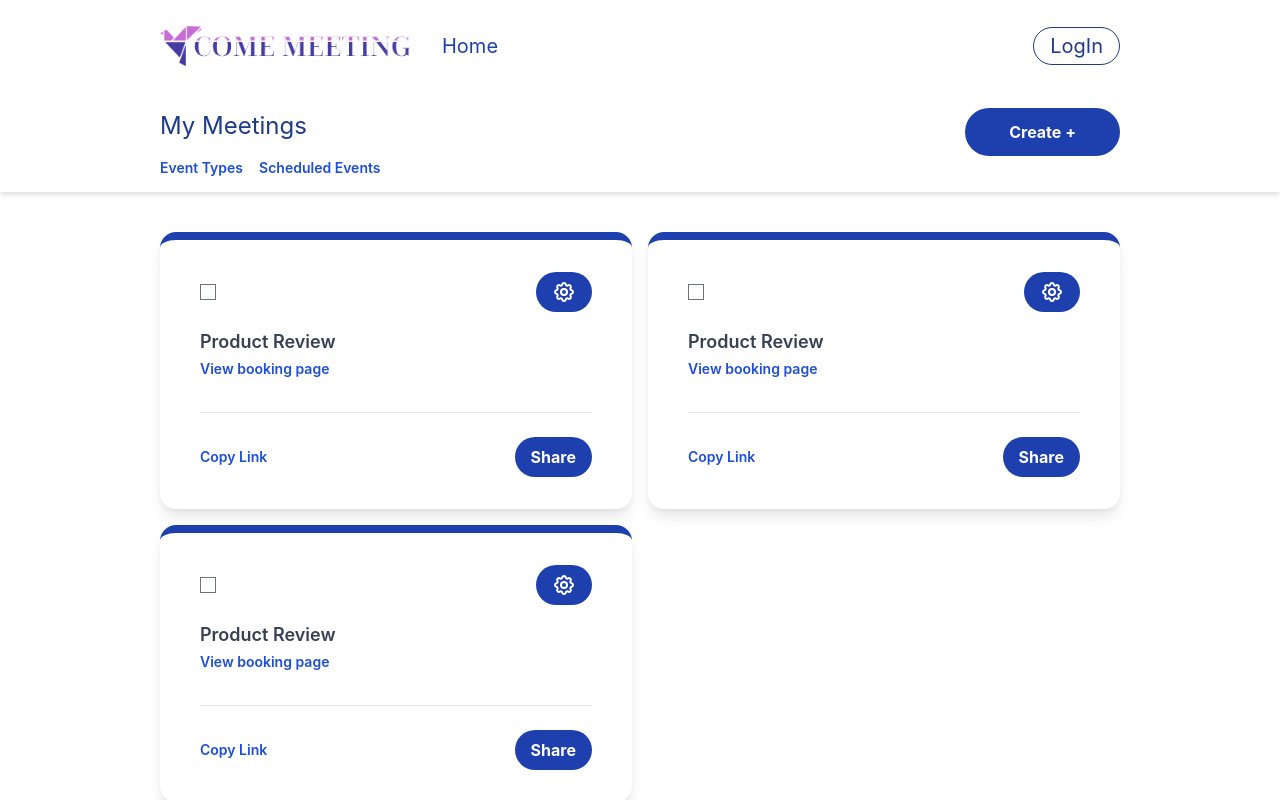
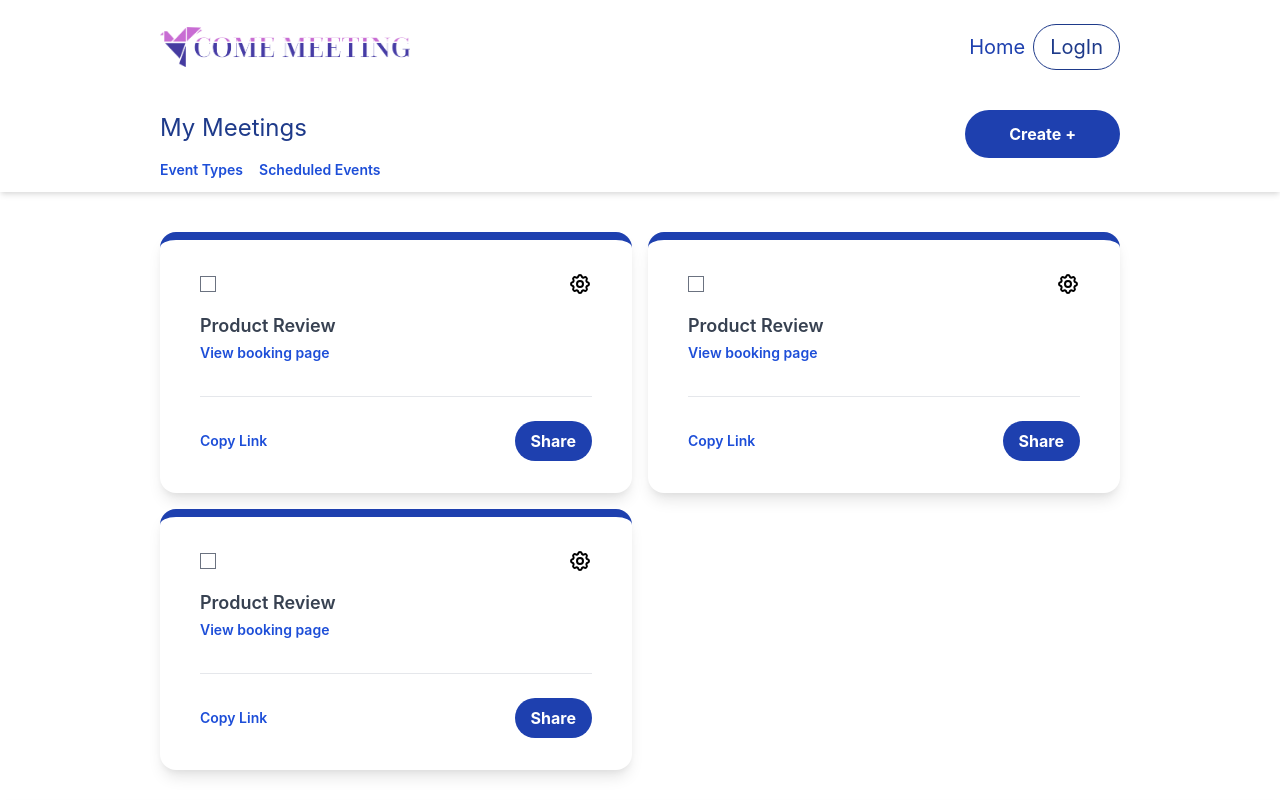
Before and after one commit to fe-bootcamp-2021/evently, a React (Create React App) app: page /home in a window 1280 px wide. Shown: the top 800 px of the page. Built offline with nearby package versions, Linux system fonts and the light colour scheme; no server answers.

Commit message:
fix: fixed navigation response bug

```diff
--- a/src/components/Card/Card.jsx
+++ b/src/components/Card/Card.jsx
@@ -6,7 +6,7 @@ export default function Card() {
       <div className="bg-white max-w-7xl rounded-2xl border-t-8 border-blue-800 px-10 py-8 shadow-lg hover:shadow-2xl transition duration-500">
         <div className="flex justify-between items-center">
           <input type="checkbox" id="vehicle1" name="vehicle1" value="Bike" />
-          <Button
+          <Button variant="custom"
             name={
               <svg
                 xmlns="http://www.w3.org/2000/svg"
--- a/src/components/Dropdown/Dropdown.jsx
+++ b/src/components/Dropdown/Dropdown.jsx
@@ -14,7 +14,6 @@ export default function Dropdown({buttonName}) {
   };
 
   let dropDownMenu = classNames({
-    "w-44 ": true,
     "rounded-lg": true,
     "bg-white": true,
     "shadow-xl": true,
--- a/src/components/Dropdown/Dropdown.style.js
+++ b/src/components/Dropdown/Dropdown.style.js
@@ -1,11 +1,11 @@
 import classNames from "classnames/bind";
 
 export const li = classNames([
-    "block",
-    "px-4",
-    "py-2",
-    "rounded-t-lg",
-    "text-gray-800",
-    "hover:bg-blue-600",
-    "hover:text-white",
-  ]);
+  "block",
+  "px-4",
+  "py-1",
+  "rounded-t-lg",
+  "text-blue-900",
+  "cursor-pointer",
+  "hover:text-purple-600",
+]);
--- a/src/components/Home/Home.jsx
+++ b/src/components/Home/Home.jsx
@@ -6,7 +6,7 @@ import Navbar from "../Navbar/Navbar";
 
 export default function Home() {
   return (
-    <div>
+    <div className="h-screen">
 
       <div className="max-w-lm h-48 inline-block flex flex-col mx-auto bg-white shadow-md items-center ">
         <Navbar />
@@ -30,7 +30,6 @@ export default function Home() {
       <div className="w-9/12 mt-6 mx-auto items-center">
         <div className="grid 2xl:grid-cols-3 sm:grid-cols-2 gap-4 mt-10">
           <Card />
-          {/* <Card /> */}
           <Card />
           <Card />
         </div>
--- a/src/components/Navbar/Navbar.jsx
+++ b/src/components/Navbar/Navbar.jsx
@@ -80,22 +80,10 @@ export default function Navbar() {
         >
           <Logo />
         </div>
-        <div className="block lg:hidden">
-          <button className="flex items-center px-3 py-2 border rounded text-teal-200 border-teal-400 hover:text-white hover:border-white">
-            <svg
-              className="fill-current h-3 w-3"
-              viewBox="0 0 20 20"
-              xmlns="http://www.w3.org/2000/svg"
-            >
-              <title>Menu</title>
-              <path d="M0 3h20v2H0V3zm0 6h20v2H0V9zm0 6h20v2H0v-2z" />
-            </svg>
-          </button>
-        </div>
 
-        <div>
-          {/* {authenticatedPage()} */}
-        </div>
+        {/* <div>
+          {authenticatedPage()}
+        </div> */}
 
         <ul className={menu}>
           <div className="">
--- a/src/components/Navbar/Navbar.style.js
+++ b/src/components/Navbar/Navbar.style.js
@@ -21,8 +21,8 @@ export const logoContainer = classNames([
 
 export const menu = classNames([
   "flex",
-  "justify-between",
-  "w-full",
+  "justify-end",
+  // "w-full",
   "block",
   "flex-grow",
   "lg:flex",
@@ -41,7 +41,7 @@ export const titleHome = classNames([
 
 export const buttonOutline = classNames([
   "px-4",
-  "py-1",
+  "py-2",
   "text-xl",
   "text-blue-900",
   "transition-colors",
```
